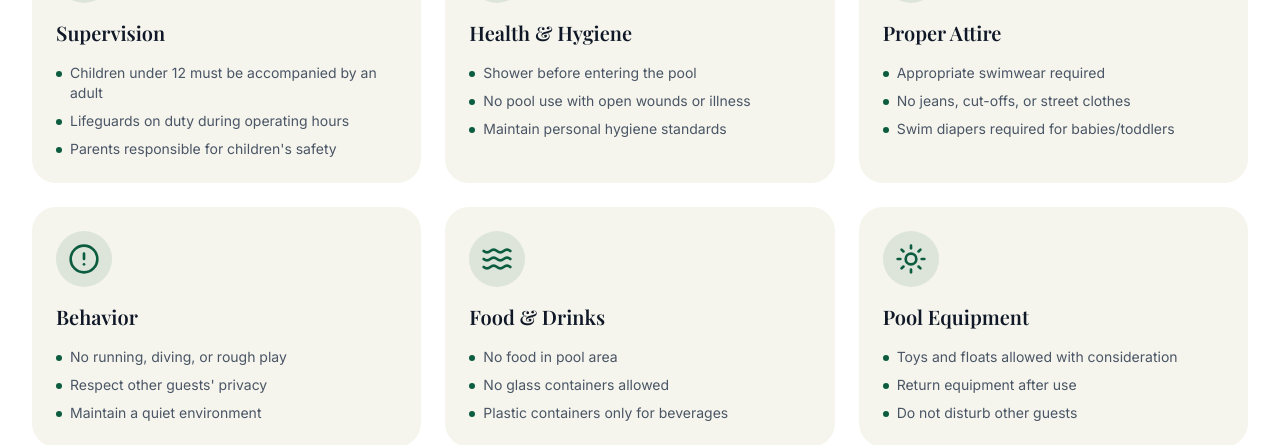
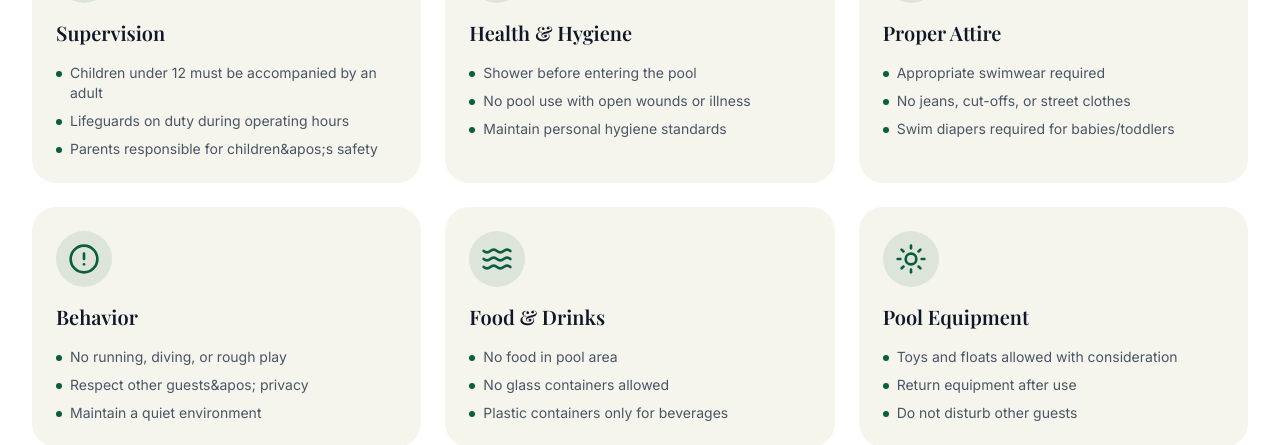
Before and after one commit to JaskinsAndy/burchmulla, a Next.js app: page /spa in a window 1280 px wide. Shown: the part 1940-2385 px from the top of the page. Built offline with nearby package versions, Linux system fonts and the light colour scheme; a web font is replaced by a local one.

Commit message:
Escape apostrophes to satisfy Next lint

```diff
--- a/app/about/page.tsx
+++ b/app/about/page.tsx
@@ -184,7 +184,7 @@ export default function AboutPage() {
               <p className="text-lg text-gray-600 mb-8 leading-relaxed">
                 Located in the picturesque Burchmulla district of the Tashkent Region, our resort
                 offers easy access while maintaining the tranquility of a remote mountain retreat.
-                Just a scenic drive from Tashkent, you'll discover a world away from the everyday.
+                Just a scenic drive from Tashkent, you&apos;ll discover a world away from the everyday.
               </p>
 
               <div className="space-y-4 mb-8">
--- a/app/page.tsx
+++ b/app/page.tsx
@@ -201,7 +201,7 @@ export default function Home() {
               Begin Your Journey
             </h2>
             <p className="text-xl text-gray-600 mb-10 max-w-2xl mx-auto">
-              Book your stay today and discover why Burchmulla Resort is Uzbekistan's
+              Book your stay today and discover why Burchmulla Resort is Uzbekistan&apos;s
               premier destination for luxury and relaxation.
             </p>
             <Link
--- a/app/rooms/page.tsx
+++ b/app/rooms/page.tsx
@@ -178,7 +178,7 @@ export default function RoomsPage() {
               Ready to Experience Mountain Serenity?
             </h2>
             <p className="text-xl text-white/90 mb-10 max-w-2xl mx-auto">
-              Book your stay at our Mountain Challet and immerse yourself in nature's beauty
+              Book your stay at our Mountain Challet and immerse yourself in nature&apos;s beauty
             </p>
             <div className="flex flex-col sm:flex-row gap-4 justify-center">
               <button className="px-8 py-4 bg-white text-primary rounded-full font-semibold hover:bg-gray-100 transition-all duration-200 shadow-xl hover:scale-105" suppressHydrationWarning>
--- a/app/spa/page.tsx
+++ b/app/spa/page.tsx
@@ -254,7 +254,7 @@ export default function SpaPage() {
                 rules: [
                   "Children under 12 must be accompanied by an adult",
                   "Lifeguards on duty during operating hours",
-                  "Parents responsible for children's safety"
+                  "Parents responsible for children&apos;s safety"
                 ]
               },
               {
@@ -280,7 +280,7 @@ export default function SpaPage() {
                 title: "Behavior",
                 rules: [
                   "No running, diving, or rough play",
-                  "Respect other guests' privacy",
+                  "Respect other guests&apos; privacy",
                   "Maintain a quiet environment"
                 ]
               },
@@ -455,7 +455,7 @@ export default function SpaPage() {
               Ready to Relax?
             </h2>
             <p className="text-xl text-gray-600 mb-10 max-w-2xl mx-auto">
-              We appreciate your cooperation and hope you have a wonderful time at Burchmulla Resort's swimming pools. For questions or assistance, contact our poolside attendants or front desk.
+              We appreciate your cooperation and hope you have a wonderful time at Burchmulla Resort&apos;s swimming pools. For questions or assistance, contact our poolside attendants or front desk.
             </p>
             <div className="flex flex-col sm:flex-row gap-4 justify-center">
               <button className="px-8 py-4 bg-primary text-white rounded-full font-semibold hover:bg-primary/90 transition-all duration-200 shadow-xl hover:scale-105" suppressHydrationWarning>
```
